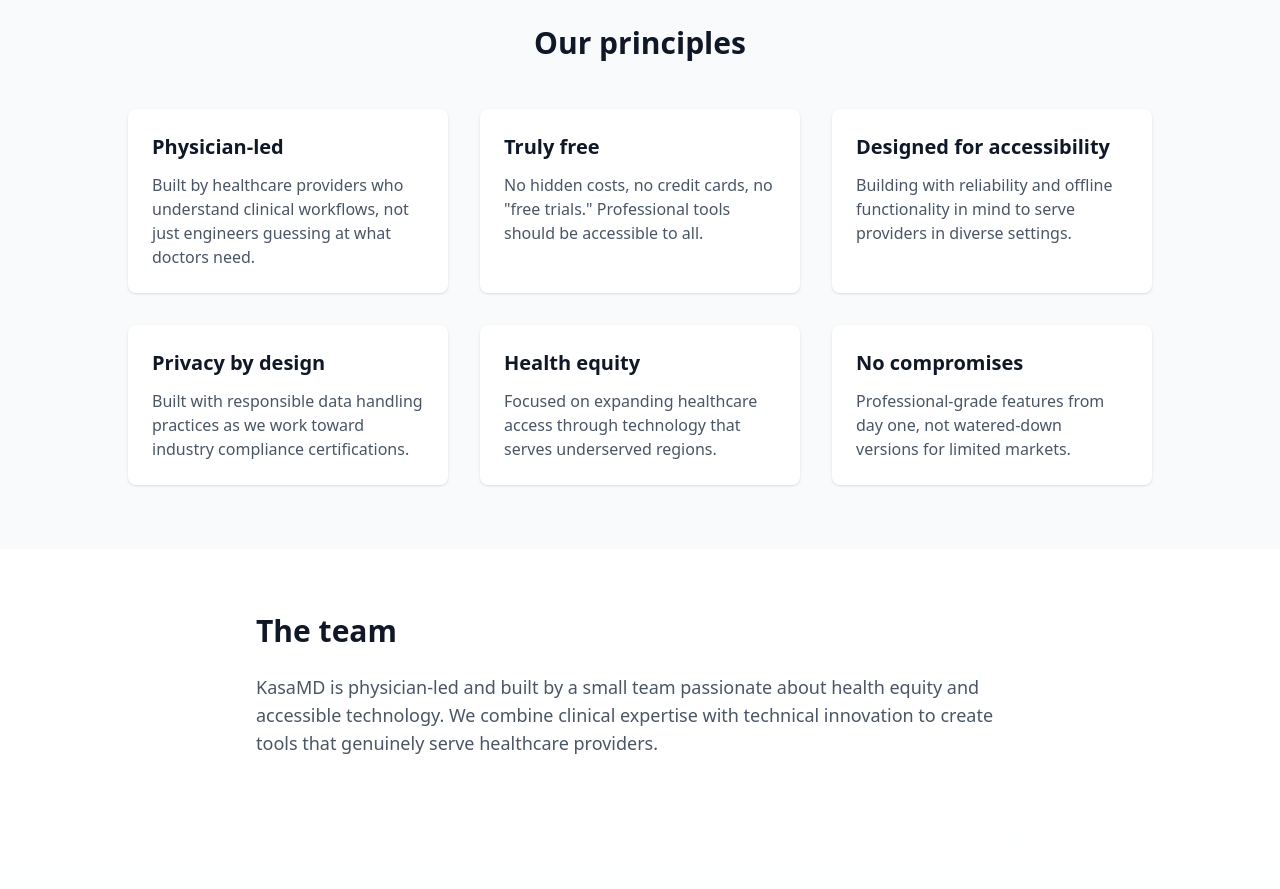
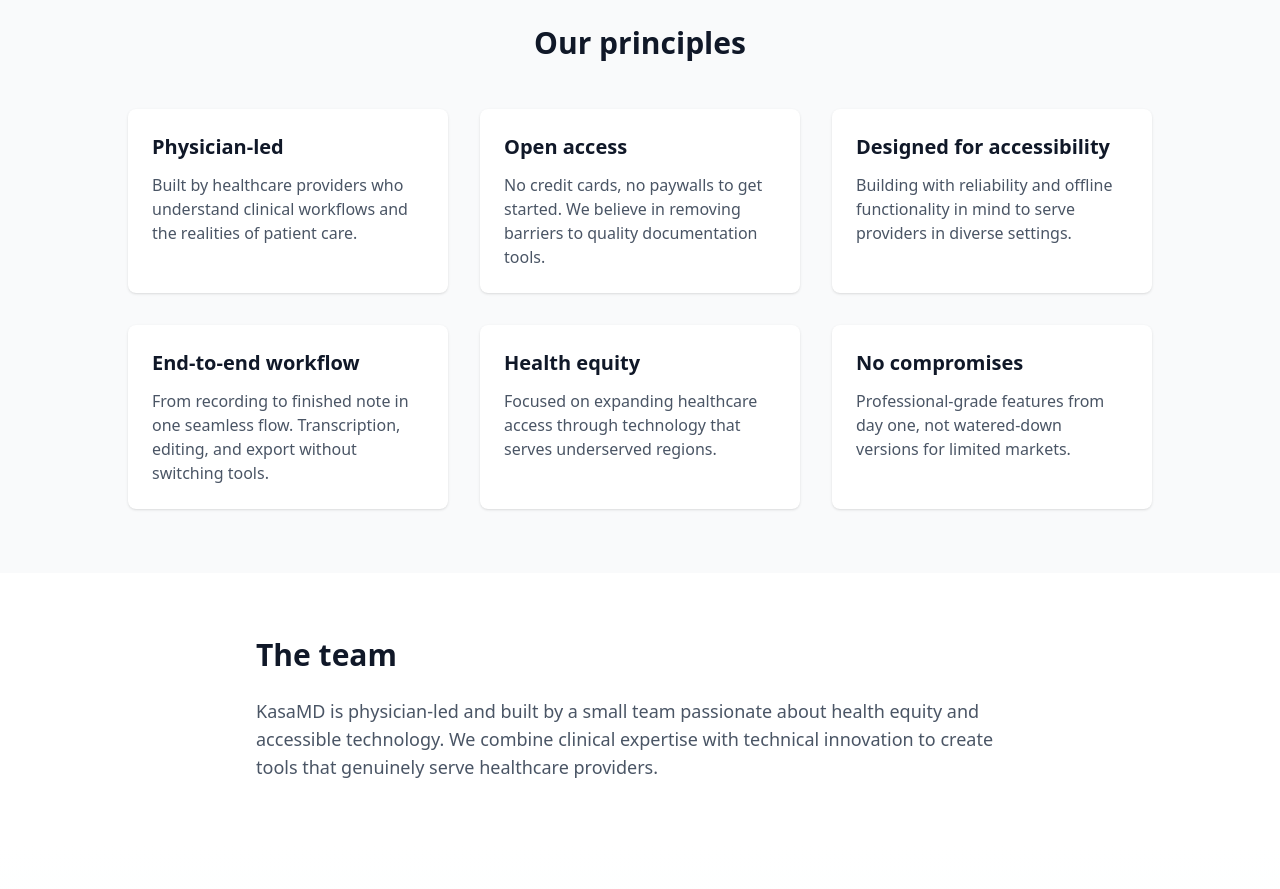
Before and after one commit to Kasa-Labs/kasa_marketing, a Next.js app: page /about in a window 1280 px wide. Shown: the part 980-1869 px from the top of the page. Built offline with nearby package versions, Linux system fonts and the light colour scheme.

Commit message:
[edit] edited about page

```diff
--- a/app/about/page.tsx
+++ b/app/about/page.tsx
@@ -68,18 +68,18 @@
                 Physician-led
               </h3>
               <p className="mt-3 text-base text-gray-600">
-                Built by healthcare providers who understand clinical workflows,
-                not just engineers guessing at what doctors need.
+                Built by healthcare providers who understand clinical workflows
+                and the realities of patient care.
               </p>
             </div>
 
             <div className="rounded-lg bg-white p-6 shadow-sm">
               <h3 className="text-xl font-semibold text-gray-900">
-                Truly free
+                Open access
               </h3>
               <p className="mt-3 text-base text-gray-600">
-                No hidden costs, no credit cards, no "free trials." Professional
-                tools should be accessible to all.
+                No credit cards, no paywalls to get started. We believe in
+                removing barriers to quality documentation tools.
               </p>
             </div>
 
@@ -95,11 +95,11 @@
 
             <div className="rounded-lg bg-white p-6 shadow-sm">
               <h3 className="text-xl font-semibold text-gray-900">
-                Privacy by design
+                End-to-end workflow
               </h3>
               <p className="mt-3 text-base text-gray-600">
-                Built with responsible data handling practices as we work toward
-                industry compliance certifications.
+                From recording to finished note in one seamless flow.
+                Transcription, editing, and export without switching tools.
               </p>
             </div>
 
```
